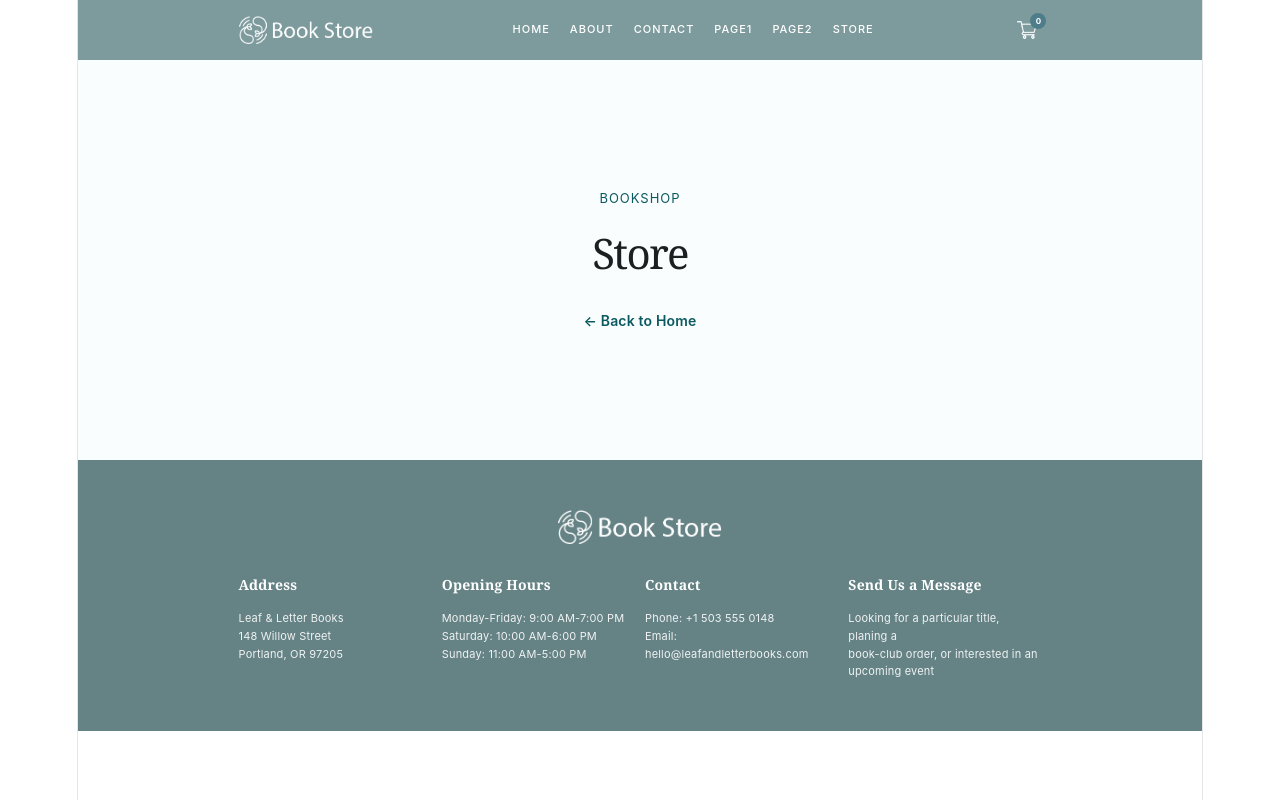
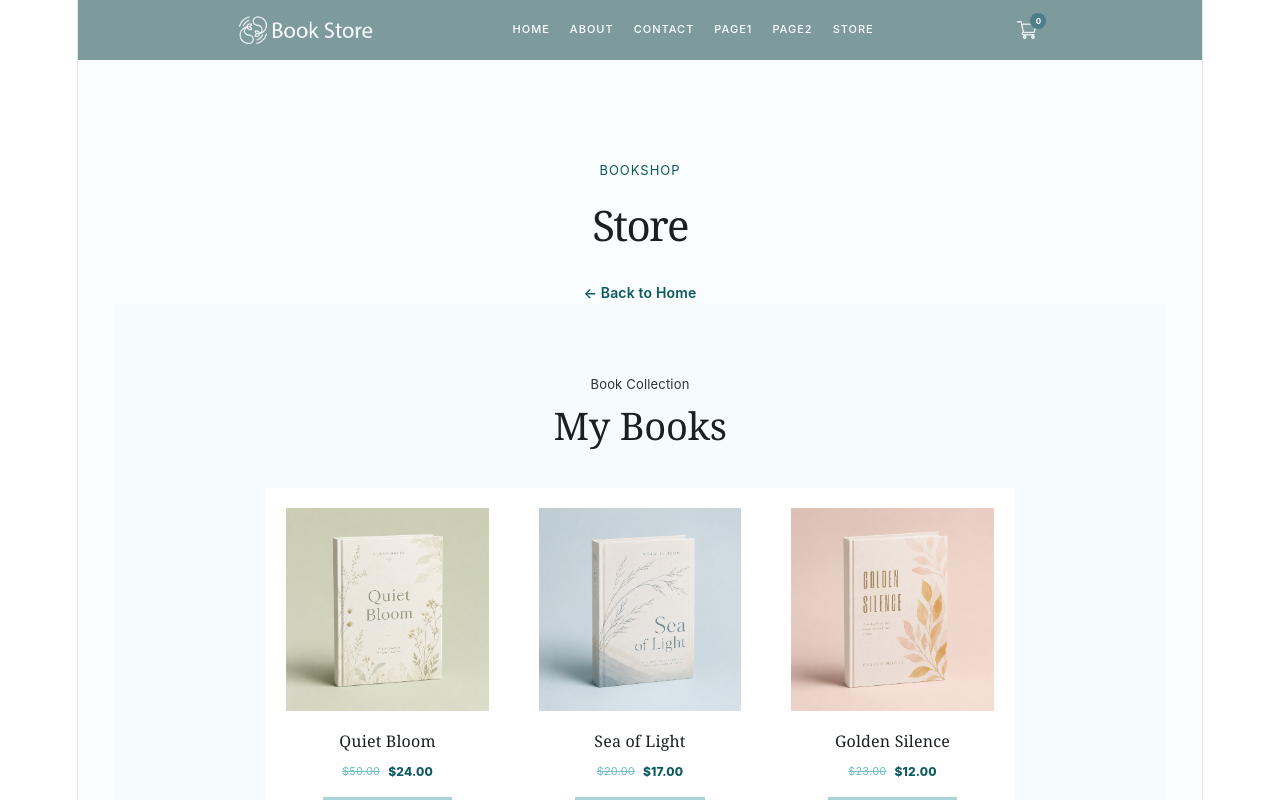
Before and after one commit to MartaPipan/web_lab10_book-store, a React (Vite) app: page /store in a window 1280 px wide. Shown: the top 800 px of the page. Built offline with nearby package versions, Linux system fonts and the light colour scheme.

Commit message:
add component bookCollection to Store

```diff
--- a/src/components/pages/Store.jsx
+++ b/src/components/pages/Store.jsx
@@ -1,12 +1,22 @@
-import { Link } from "react-router-dom";
+import {Link} from "react-router-dom";
+import {BookCollection} from "../layout/body/bookCollection/BookCollection.jsx";
+import {useApp} from "../../context/AppContext.jsx";
 import "./ForPages.css";
 
 export function Store() {
+  const {handleAddToCart} = useApp();
+
   return (
     <section className="page_section">
       <span className="page_subtitle">Bookshop</span>
       <h1 className="page_title">Store</h1>
-      <Link to="/" className="page_back_link">← Back to Home</Link>
+      <Link to="/" className="page_back_link">
+        ← Back to Home
+      </Link>
+
+      <div className="store_page">
+        <BookCollection onAddToCart={handleAddToCart} />
+      </div>
     </section>
   );
 }
```
